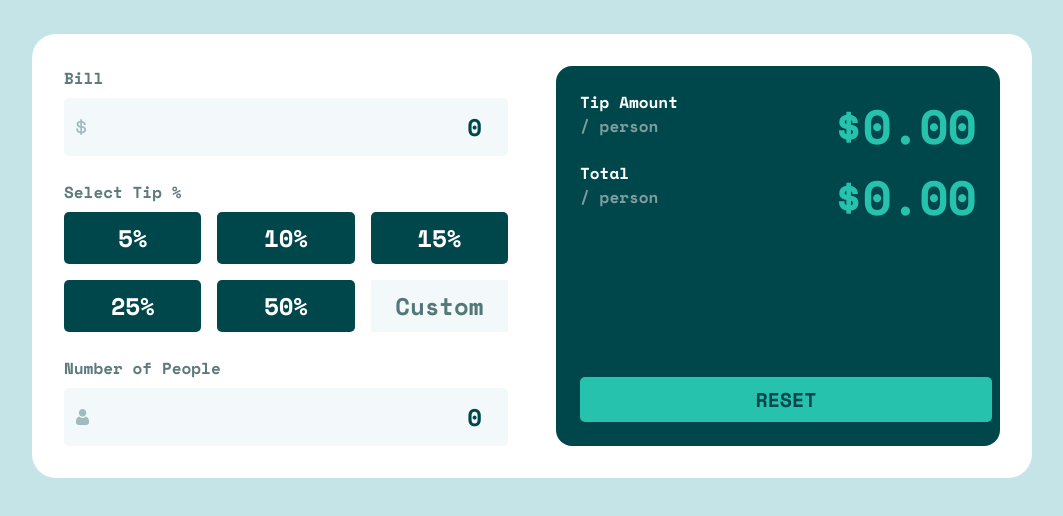
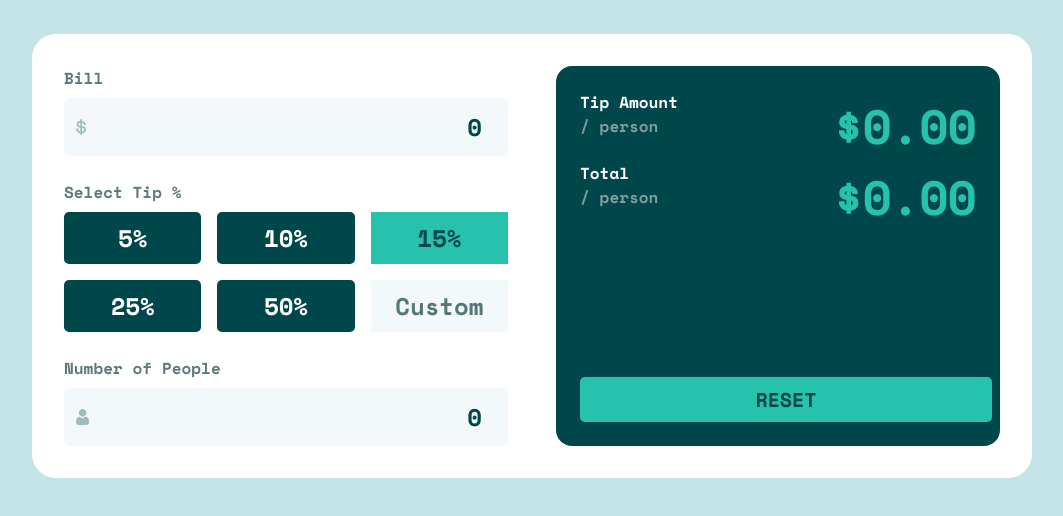
Before and after one commit to Odiesta/tip-calculator-app, a website: page index.html in a window 1280 px wide. Both pictures are taken after a click on the button "RESET". Shown: the part 190-706 px from the top of the page, without its empty margins (108-1171 px from the left). Drawn offline with nearby package versions, Linux system fonts and the light colour scheme.

Commit message:
update 15% tip button to be active by default; refactor validateInput function for improved input validation

```diff
--- a/index.html
+++ b/index.html
@@ -40,7 +40,10 @@
             <div class="tip__options">
               <button-custom text="5%" class="tip__button"></button-custom>
               <button-custom text="10%" class="tip__button"></button-custom>
-              <button-custom text="15%" class="tip__button"></button-custom>
+              <button-custom
+                text="15%"
+                class="tip__button button--active"
+              ></button-custom>
               <button-custom text="25%" class="tip__button"></button-custom>
               <button-custom text="50%" class="tip__button"></button-custom>
               <button-custom
--- a/script.js
+++ b/script.js
@@ -28,6 +28,13 @@ const calculate = () => {
   totalPerPerson.textContent = `$${total.toFixed(2)}`;
 };
 
+const validateInput = (input, errorEl, min = 0, prefix = "input") => {
+  const valid = input.value > min;
+  errorEl.classList.toggle(`${prefix}__error--hidden`, valid);
+  input.classList.toggle(`${prefix}__input--error`, !valid);
+  return valid;
+};
+
 tipButtons.forEach((tipBtn) => {
   tipBtn.addEventListener("click", () => {
     tipButtons.forEach((btn) => {
@@ -50,13 +57,6 @@ tipButtons.forEach((tipBtn) => {
     calculate();
   });
 });
-
-const validateInput = (input, errorEl, min = 0, prefix = "input") => {
-  const valid = input.value > min;
-  errorEl.classList.toggle(`${prefix}__error--hidden`, valid);
-  input.classList.toggle(`${prefix}__input--error`, !valid);
-  return valid;
-};
 
 billInput.addEventListener("input", () => {
   const valid = validateInput(billInput, billError);
@@ -105,7 +105,7 @@ resetButton.addEventListener("click", () => {
   tipInput.value = 0;
   tipButtons.forEach((btn) => {
     btn.classList.remove("button--active");
-    if (btn.textContent === "15%") {
+    if (btn.getAttribute("text") === "15%") {
       btn.classList.add("button--active");
     }
   });
```
